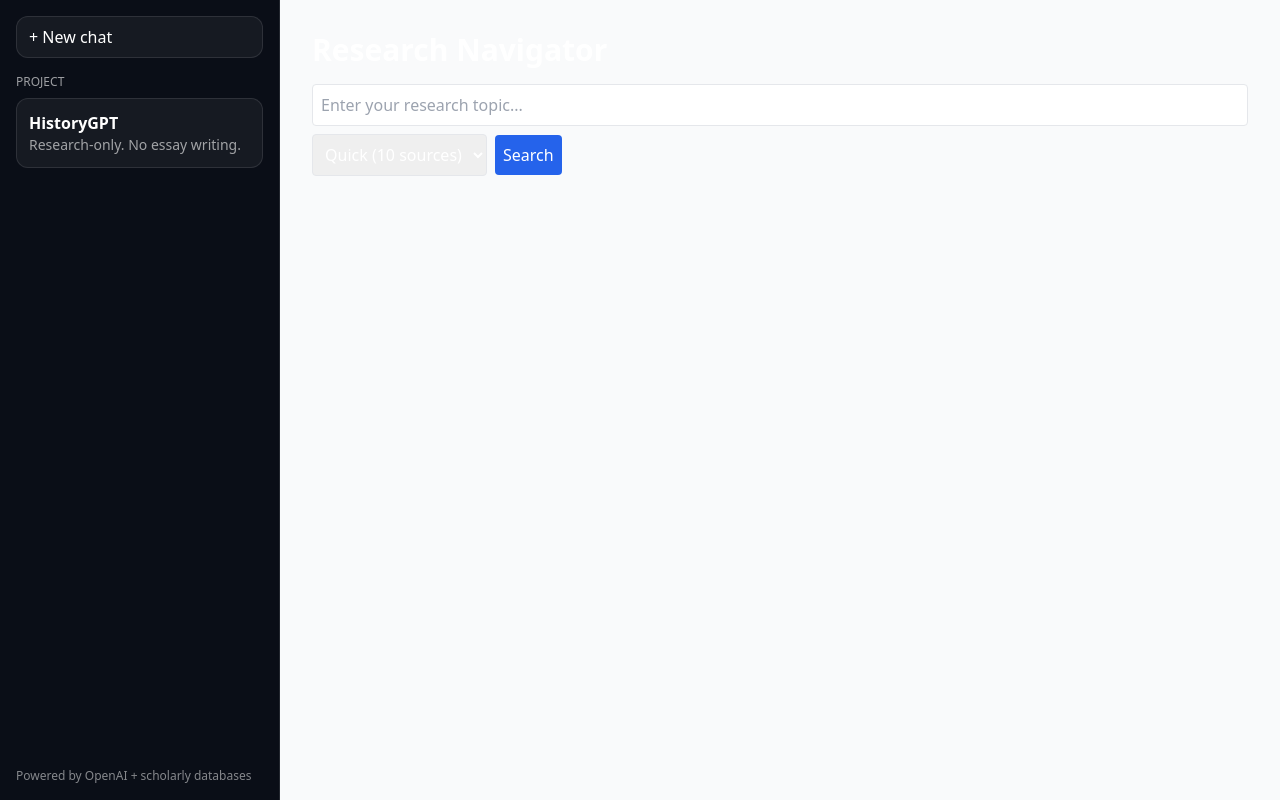
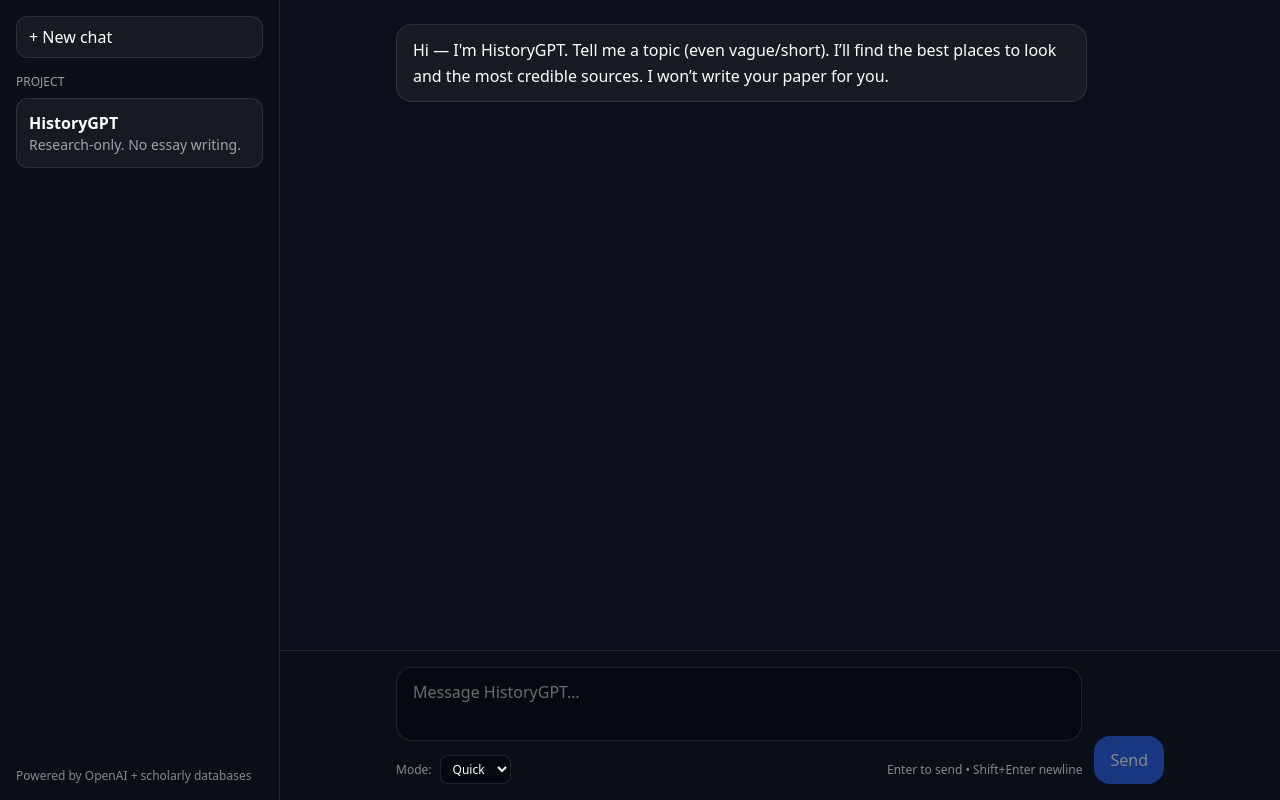
Before and after one commit to blubin27-pixel/research-navigator-openai, a Next.js app: page / in a window 1280 px wide. Built offline with nearby package versions, Linux system fonts and the light colour scheme.

Commit message:
Update page.tsx

```diff
--- a/app/page.tsx
+++ b/app/page.tsx
@@ -1,7 +1,10 @@
 'use client';
-import { useState } from 'react';
 
-interface Source {
+import { useEffect, useMemo, useRef, useState } from 'react';
+
+type Role = 'user' | 'assistant';
+
+type Source = {
   title: string;
   authors: string[];
   year: number;
@@ -9,140 +12,247 @@ interface Source {
   doi?: string;
   url: string;
   whyRelevantBullets: string[];
-}
+};
 
-interface Result {
-  decision: 'allow' | 'refuse';
-  refusalReason?: string;
+type ApiResult =
+  | { decision: 'refuse'; refusalReason?: string }
+  | {
+      decision: 'allow';
       searchQueries?: string[];
       sources?: Source[];
       readingOrder?: string[];
       nextSteps?: string[];
-}
+    };
 
-export default function Page() {
-  const [topic, setTopic] = useState('');
+type Message =
+  | { role: 'user'; content: string }
+  | { role: 'assistant'; content: string; data?: ApiResult };
+
+export default function ChatPage() {
+  const [input, setInput] = useState('');
   const [depth, setDepth] = useState<'quick' | 'deep'>('quick');
+  const [messages, setMessages] = useState<Message[]>([
+    {
+      role: 'assistant',
+      content:
+        "Hi — I'm HistoryGPT. Tell me a topic (even vague/short). I’ll find the best places to look and the most credible sources. I won’t write your paper for you.",
+    },
+  ]);
   const [loading, setLoading] = useState(false);
-  const [result, setResult] = useState<Result | null>(null);
-  const [error, setError] = useState<string | null>(null);
 
-  const submit = async () => {
-    if (!topic.trim()) return;
+  const bottomRef = useRef<HTMLDivElement | null>(null);
+  useEffect(() => {
+    bottomRef.current?.scrollIntoView({ behavior: 'smooth' });
+  }, [messages, loading]);
+
+  const canSend = useMemo(() => input.trim().length > 0 && !loading, [input, loading]);
+
+  async function send() {
+    if (!canSend) return;
+    const userText = input.trim();
+    setInput('');
+
+    setMessages((m) => [...m, { role: 'user', content: userText }]);
     setLoading(true);
-    setError(null);
-    setResult(null);
+
     try {
-      const res = await fetch('/api/research', {
+      const res = await fetch('/api/history', {
         method: 'POST',
         headers: { 'Content-Type': 'application/json' },
-        body: JSON.stringify({ topic, depth }),
+        body: JSON.stringify({ topic: userText, depth }),
       });
-      const data = await res.json();
-      setResult(data);
-    } catch (err) {
-      setError('Failed to fetch results. Please try again later.');
+      const data: ApiResult = await res.json();
+
+      if (data.decision === 'refuse') {
+        setMessages((m) => [
+          ...m,
+          {
+            role: 'assistant',
+            content:
+              data.refusalReason ??
+              "I can’t help write assignment text. I can find sources and a research plan.",
+            data,
+          },
+        ]);
+      } else {
+        setMessages((m) => [
+          ...m,
+          {
+            role: 'assistant',
+            content: 'Here are the best research directions and sources I found.',
+            data,
+          },
+        ]);
+      }
+    } catch {
+      setMessages((m) => [
+        ...m,
+        {
+          role: 'assistant',
+          content: 'Something went wrong fetching sources. Try again in a moment.',
+        },
+      ]);
     } finally {
       setLoading(false);
     }
-  };
+  }
+
+  function onKeyDown(e: React.KeyboardEvent<HTMLTextAreaElement>) {
+    if (e.key === 'Enter' && !e.shiftKey) {
+      e.preventDefault();
+      send();
+    }
+  }
 
   return (
-    <div className="min-h-screen p-8 bg-gray-50">
-      <h1 className="text-3xl font-bold mb-4">Research Navigator</h1>
-      <div className="mb-4">
-        <input
-          value={topic}
-          onChange={(e) => setTopic(e.target.value)}
-          placeholder="Enter your research topic..."
-          className="w-full p-2 border rounded mb-2"
+    <div className="h-screen flex flex-col">
+      {/* Top bar (mobile) */}
+      <div className="md:hidden border-b border-white/10 bg-[#0a0e17] px-4 py-3">
+        <div className="font-semibold">HistoryGPT</div>
+        <div className="text-xs text-white/60">Research-only assistant</div>
+      </div>
+
+      {/* Thread */}
+      <div className="flex-1 overflow-y-auto px-4 md:px-8 py-6">
+        <div className="mx-auto max-w-3xl space-y-5">
+          {messages.map((msg, i) => (
+            <div key={i} className={msg.role === 'user' ? 'flex justify-end' : 'flex justify-start'}>
+              <div
+                className={[
+                  'max-w-[90%] rounded-2xl px-4 py-3',
+                  msg.role === 'user'
+                    ? 'bg-[#2563eb] text-white'
+                    : 'bg-white/5 border border-white/10 text-white',
+                ].join(' ')}
+              >
+                <div className="whitespace-pre-wrap leading-relaxed">{msg.content}</div>
+
+                {msg.role === 'assistant' && msg.data && msg.data.decision === 'allow' && (
+                  <div className="mt-4 space-y-4">
+                    {msg.data.searchQueries?.length ? (
+                      <Card title="Suggested searches">
+                        <ul className="list-disc list-inside text-white/90">
+                          {msg.data.searchQueries.map((q, idx) => (
+                            <li key={idx}>{q}</li>
+                          ))}
+                        </ul>
+                      </Card>
+                    ) : null}
+
+                    {msg.data.sources?.length ? (
+                      <Card title={`Sources (${msg.data.sources.length})`}>
+                        <div className="space-y-3">
+                          {msg.data.sources.map((s, idx) => (
+                            <div key={idx} className="rounded-xl border border-white/10 bg-black/20 p-3">
+                              <div className="font-semibold">{s.title}</div>
+                              <div className="text-sm text-white/60">
+                                {s.authors?.length ? s.authors.join(', ') : 'Unknown authors'} • {s.year}
+                                {s.venue ? ` • ${s.venue}` : ''}
+                              </div>
+                              <a
+                                href={s.url}
+                                target="_blank"
+                                rel="noreferrer"
+                                className="text-sm text-blue-300 hover:underline break-all"
+                              >
+                                {s.doi ?? s.url}
+                              </a>
+                              {!!s.whyRelevantBullets?.length && (
+                                <ul className="mt-2 list-disc list-inside text-sm text-white/85">
+                                  {s.whyRelevantBullets.slice(0, 4).map((b, j) => (
+                                    <li key={j}>{b}</li>
+                                  ))}
+                                </ul>
+                              )}
+                            </div>
+                          ))}
+                        </div>
+                      </Card>
+                    ) : null}
+
+                    {msg.data.readingOrder?.length ? (
+                      <Card title="Reading order">
+                        <ol className="list-decimal list-inside text-white/90">
+                          {msg.data.readingOrder.map((t, idx) => (
+                            <li key={idx}>{t}</li>
+                          ))}
+                        </ol>
+                      </Card>
+                    ) : null}
+
+                    {msg.data.nextSteps?.length ? (
+                      <Card title="Next steps">
+                        <ul className="list-disc list-inside text-white/90">
+                          {msg.data.nextSteps.map((t, idx) => (
+                            <li key={idx}>{t}</li>
+                          ))}
+                        </ul>
+                      </Card>
+                    ) : null}
+                  </div>
+                )}
+              </div>
+            </div>
+          ))}
+
+          {loading && (
+            <div className="flex justify-start">
+              <div className="max-w-[90%] rounded-2xl px-4 py-3 bg-white/5 border border-white/10 text-white/70">
+                Thinking…
+              </div>
+            </div>
+          )}
+
+          <div ref={bottomRef} />
+        </div>
+      </div>
+
+      {/* Composer */}
+      <div className="border-t border-white/10 bg-[#0a0e17] px-4 md:px-8 py-4">
+        <div className="mx-auto max-w-3xl">
+          <div className="flex items-end gap-3">
+            <div className="flex-1">
+              <textarea
+                value={input}
+                onChange={(e) => setInput(e.target.value)}
+                onKeyDown={onKeyDown}
+                rows={2}
+                placeholder="Message HistoryGPT…"
+                className="w-full resize-none rounded-2xl border border-white/10 bg-black/30 px-4 py-3 text-white placeholder:text-white/40 focus:outline-none focus:ring-2 focus:ring-blue-500"
               />
+              <div className="mt-2 flex items-center gap-2 text-xs text-white/50">
+                <span>Mode:</span>
                 <select
                   value={depth}
                   onChange={(e) => setDepth(e.target.value as 'quick' | 'deep')}
-          className="p-2 border rounded mr-2"
+                  className="rounded-lg border border-white/10 bg-black/30 px-2 py-1 text-white"
                 >
-          <option value="quick">Quick (10 sources)</option>
-          <option value="deep">Deep (20 sources)</option>
+                  <option value="quick">Quick</option>
+                  <option value="deep">Deep</option>
                 </select>
+                <span className="ml-auto">Enter to send • Shift+Enter newline</span>
+              </div>
+            </div>
+
             <button
-          onClick={submit}
-          disabled={loading}
-          className="p-2 bg-blue-600 text-white rounded"
+              onClick={send}
+              disabled={!canSend}
+              className="rounded-2xl px-4 py-3 bg-blue-600 hover:bg-blue-500 disabled:opacity-50 disabled:hover:bg-blue-600 transition"
             >
-          {loading ? 'Searching…' : 'Search'}
+              Send
             </button>
           </div>
-      {error && <p className="text-red-600">{error}</p>}
-      {result && result.decision === 'refuse' && (
-        <div className="p-4 border bg-yellow-100 rounded">
-          <p className="font-semibold">Request Refused</p>
-          <p>{result.refusalReason}</p>
-        </div>
-      )}
-      {result && result.decision === 'allow' && (
-        <div>
-          {result.searchQueries && (
-            <div className="mb-4">
-              <h2 className="text-xl font-semibold">Suggested Search Queries</h2>
-              <ul className="list-disc list-inside">
-                {result.searchQueries.map((q, idx) => (
-                  <li key={idx}>{q}</li>
-                ))}
-              </ul>
-            </div>
-          )}
-          {result.sources && (
-            <div className="mb-4">
-              <h2 className="text-xl font-semibold">Sources</h2>
-              <div className="space-y-4">
-                {result.sources.map((src, idx) => (
-                  <div key={idx} className="p-4 border rounded bg-white">
-                    <h3 className="font-semibold">{src.title}</h3>
-                    <p className="text-sm text-gray-600">
-                      {src.authors.join(', ')} ({src.year})
-                      {src.venue ? ` – ${src.venue}` : ''}
-                    </p>
-                    <a
-                      href={src.url}
-                      target="_blank"
-                      className="text-blue-600 underline"
-                      rel="noopener noreferrer"
-                    >
-                      {src.doi ?? 'Link'}
-                    </a>
-                    <ul className="list-disc list-inside mt-2">
-                      {src.whyRelevantBullets.map((point, j) => (
-                        <li key={j}>{point}</li>
-                      ))}
-                    </ul>
-                  </div>
-                ))}
         </div>
       </div>
-          )}
-          {result.readingOrder && (
-            <div className="mb-4">
-              <h2 className="text-xl font-semibold">Reading Order</h2>
-              <ol className="list-decimal list-inside">
-                {result.readingOrder.map((title, idx) => (
-                  <li key={idx}>{title}</li>
-                ))}
-              </ol>
-            </div>
-          )}
-          {result.nextSteps && (
-            <div className="mb-4">
-              <h2 className="text-xl font-semibold">Next Steps</h2>
-              <ul className="list-disc list-inside">
-                {result.nextSteps.map((step, idx) => (
-                  <li key={idx}>{step}</li>
-                ))}
-              </ul>
-            </div>
-          )}
-        </div>
-      )}
     </div>
   );
 }
+
+function Card({ title, children }: { title: string; children: React.ReactNode }) {
+  return (
+    <div className="rounded-2xl border border-white/10 bg-black/20 p-4">
+      <div className="text-sm font-semibold text-white/90 mb-2">{title}</div>
+      {children}
+    </div>
+  );
+}
```
Lines whose indentation alone changed are shown as unchanged.
